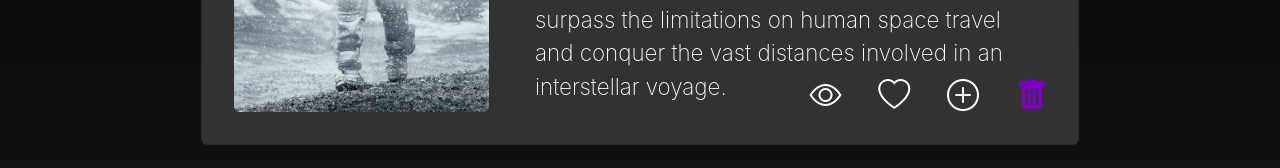
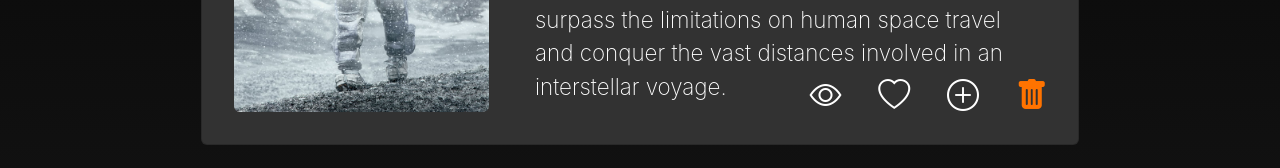
Before and after one commit to jonlaoxyz/movierat, a React (Create React App) app in the folder client/: page / in a window 1280 px wide. In both pictures the pointer is over the icon 1031 px from the left and 650 px from the top of the page. Shown: the part 555-723 px from the top of the page. Built offline with nearby package versions, Linux system fonts and the light colour scheme.

Commit message:
quick color update on app.css

```diff
--- a/client/src/App.css
+++ b/client/src/App.css
@@ -152,7 +152,7 @@ h3.tagline {
 }
 
 .bi-trash:hover {
-  color: rgb(125, 0, 192);
+  color: rgb(255, 115, 0);
   cursor: pointer;
 }
 
```
